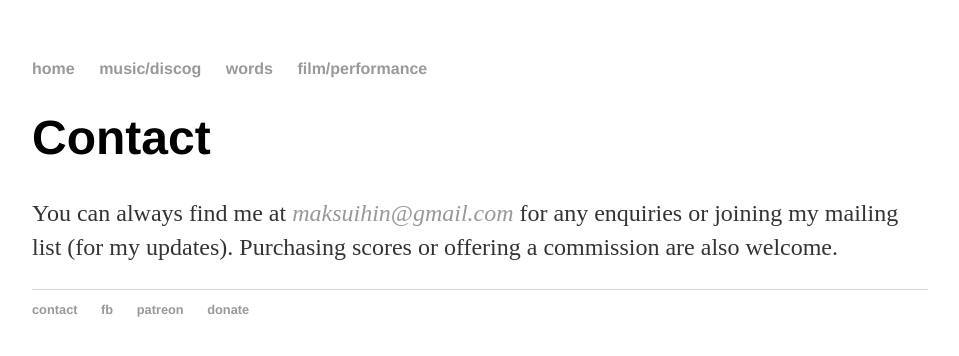
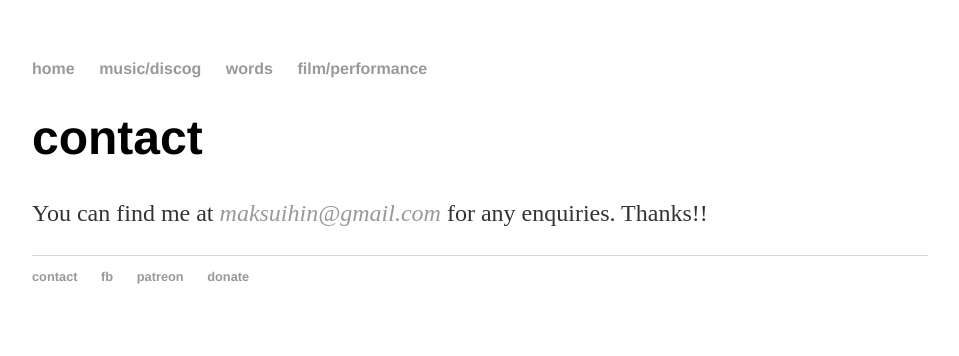
Before and after one commit to maksuihin/maksuihin.github.io, a Jekyll site: the page built from contact.html, in a window 1280 px wide. Shown: the top 356 px of the page, without its empty margins (160-1119 px from the left). Built offline with Jekyll 4.4.1, drawn with Linux system fonts in a browser that asks for light colours.

Commit message:
Update contact.html

```diff
--- a/contact.html
+++ b/contact.html
@@ -4,9 +4,9 @@ title: "Contact: MAK, Sui-hin"
 sitemap: false
 ---
     		<div class="contact">
-        		<h1 class="robots-nocontent">Contact</h1>
-				<p>You can always find me at <em><a href="mailto:maksuihin@gmail.com">maksuihin@gmail.com</a></em>
-				for any enquiries or joining my mailing list (for my updates).
-				Purchasing scores or offering a commission are also welcome.</p>
+        		<h1 class="robots-nocontent">contact</h1>
+				<p>You can find me at <em><a href="mailto:maksuihin@gmail.com">maksuihin@gmail.com</a></em>
+				for any enquiries. Thanks!!
+				<!--Purchasing scores or offering a commission are also welcome.--></p>
 
     		</div>
```
